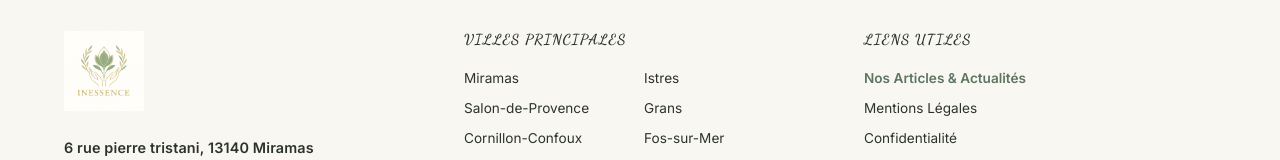
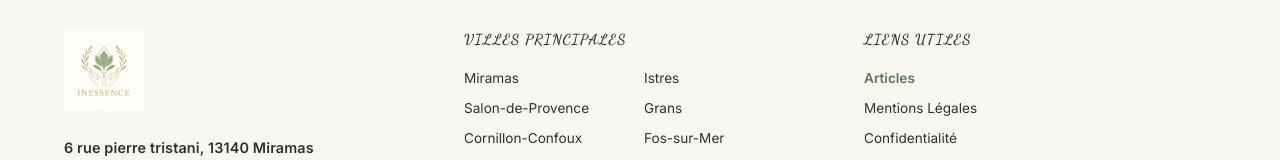
Before and after one commit to gainable-pro/inessence, a Next.js app: page /admin/login in a window 1280 px wide. Shown: the part 990-1150 px from the top of the page. Built offline with nearby package versions, Linux system fonts and the light colour scheme; no server answers.

Commit message:
fix(footer): update blog link to /articles and rename to Articles

```diff
--- a/src/components/layout/Footer.tsx
+++ b/src/components/layout/Footer.tsx
@@ -40,7 +40,7 @@ export function Footer() {
                     <div>
                         <h4 style={{ fontSize: '0.9rem', marginBottom: '20px', letterSpacing: '1px' }}>LIENS UTILES</h4>
                         <ul style={{ listStyle: 'none', fontSize: '0.85rem', display: 'flex', flexDirection: 'column', gap: '8px' }}>
-                            <li><Link href="/blog" className="hover-text-sauge" style={{ fontWeight: 600, color: 'var(--sauge-dark)' }}>Nos Articles & Actualités</Link></li>
+                            <li><Link href="/articles" className="hover-text-sauge" style={{ fontWeight: 600, color: 'var(--sauge-dark)' }}>Articles</Link></li>
                             <li><Link href="/mentions-legales" className="hover-text-sauge">Mentions Légales</Link></li>
                             <li><Link href="/confidentialite" className="hover-text-sauge">Confidentialité</Link></li>
                         </ul>
```
